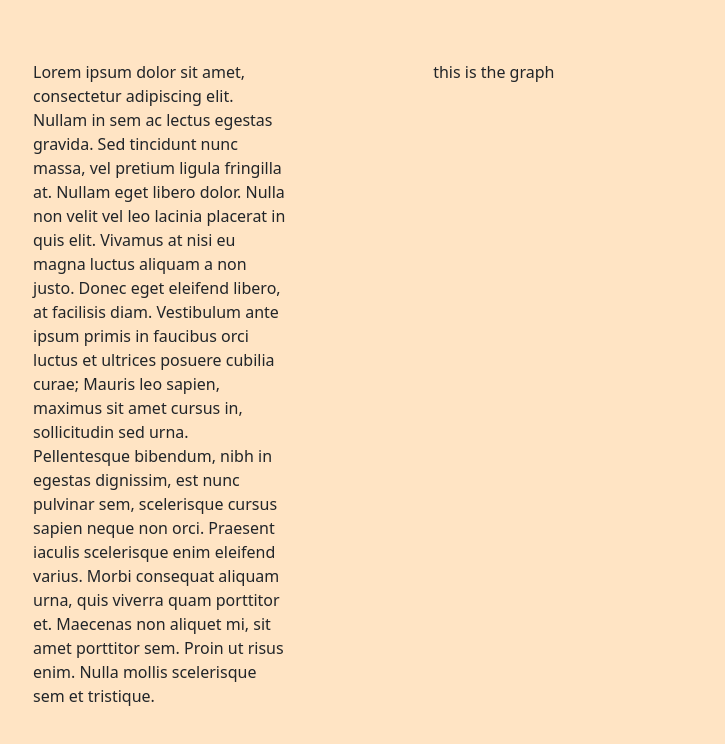
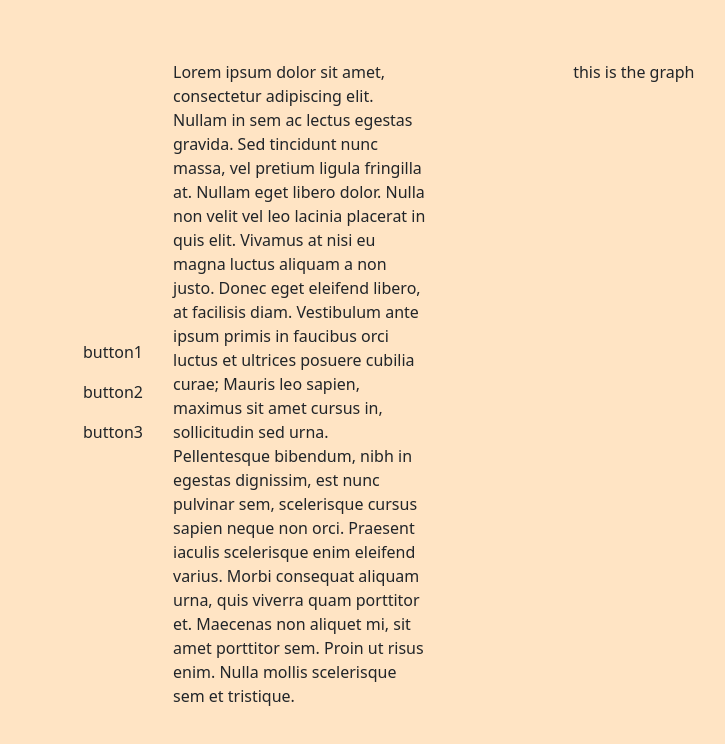
Before and after one commit to sutanmufti/scroller-d3, a plain HTML site: page index.html in a window 1280 px wide. Shown: the top 744 px of the page, without its empty margins (127-852 px from the left). Drawn offline with Linux system fonts and the light colour scheme.

Commit message:
adding left button

```diff
--- a/app/style.css
+++ b/app/style.css
@@ -4,6 +4,9 @@ body {
     max-width: 1600px;
     max-height: 100vh;
     background-color: bisque;
+    display: flex;
+    flex-direction: row;
+    flex-wrap: nowrap;
 }
 #main {
     width: 80%;
@@ -11,6 +14,7 @@ body {
     margin: auto;
     /* border: 1px solid black; */
     justify-content: center;
+    /* display: inline-block; */
 }
 
 #article {
@@ -39,3 +43,27 @@ body {
 section {
     margin-bottom: 180px;
 }
+
+#leftbutton {
+    background-color: bisque;
+    display: inline-block;
+    width: 80px;
+    height: 100%;
+    position: relative;
+    right: 0;
+    bottom:0;
+    margin-right:10px;
+}
+
+#leftcontainer {
+    /* background-color: rgb(224, 177, 177); */
+    display: inline-block;
+    flex-grow: 1;
+    position: relative;
+    right: 0;
+    text-align: right;
+}
+
+.center {
+    margin: auto;
+  }
--- a/index.html
+++ b/index.html
@@ -11,6 +11,14 @@
     <link rel="stylesheet" href="./app/style.css">
 </head>
 <body>
+    <div id = 'leftcontainer' class="center">
+        <div id="leftbutton">
+            <p>button1</p>
+            <p>button2</p>
+            <p>button3</p>
+        </div>
+
+    </div>
     <main id="main">
         <div id="article">
             <section>
```
